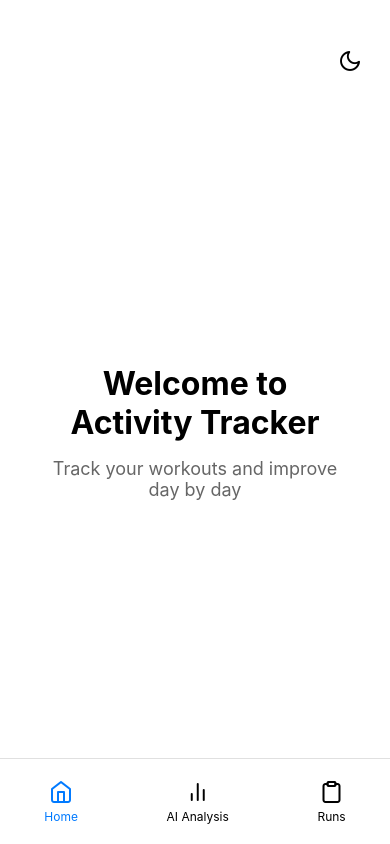
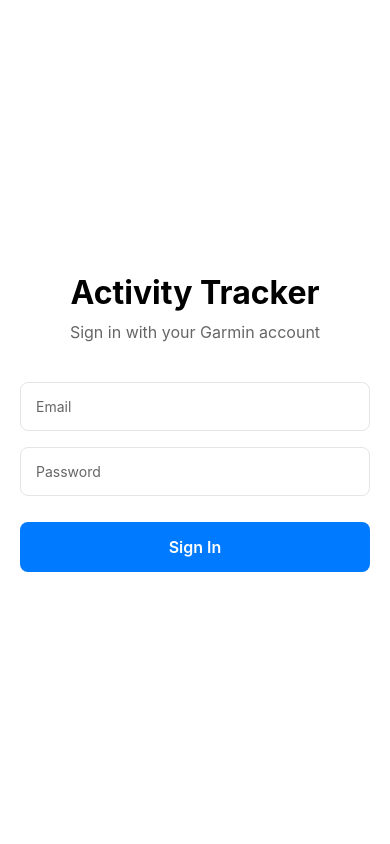
Before and after one commit to renanbmello/GarminAICoachApp, a React Native app: screen / in a window 390 px wide. Built offline with nearby package versions, Linux system fonts and the light colour scheme.

Commit message:
refactor: login page is initial

```diff
--- a/App.tsx
+++ b/App.tsx
@@ -6,7 +6,7 @@
 import { HomeScreen } from './src/components/HomeScreen';
 import { ThemeProvider } from './src/context/ThemeContext';
 import { AIAnalysisScreen } from './src/components/AIAnalysisScreen';
-import { LoginScreen } from './src/components/loginScreen';
+import { LoginScreen } from './src/components/LoginScreen';
 
 const Stack = createStackNavigator<RootStackParamList>();
 
@@ -15,7 +15,7 @@
     <ThemeProvider>
       <NavigationContainer>
         <Stack.Navigator
-          initialRouteName="Home"
+          initialRouteName="Login"
           screenOptions={{
             headerShown: false
           }}
```
